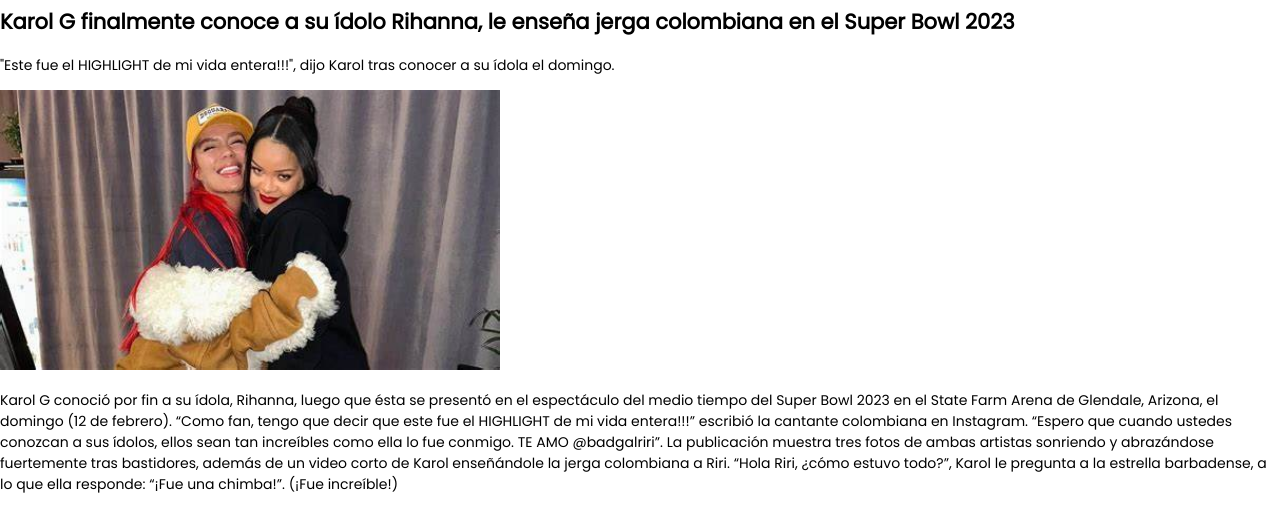
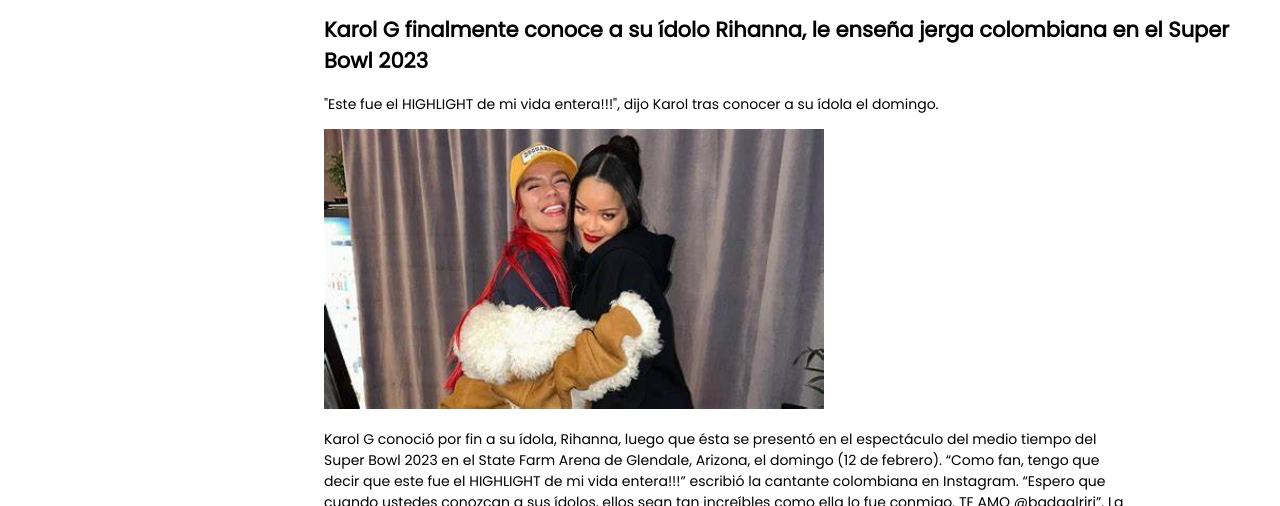
Before and after one commit to FranMarvelous/ejercicios-cursofrontend, a plain HTML site: page Ejercicio3-1.html in a window 1280 px wide. Shown: the part 260-766 px from the top of the page. Drawn offline with Linux system fonts and the light colour scheme; a web font is replaced by a local one.

Commit message:
Ajustes a article

```diff
--- a/assets/estiloamazine.css
+++ b/assets/estiloamazine.css
@@ -1,7 +1,3 @@
-body{
-    margin: 0;
-}
-
 /* header */
 #logoimg {
     width: 150px;
@@ -51,8 +47,13 @@ article{
     font-family: 'Poppins';
     color: black;
     font-size: 14px;
+    margin-left: 25%;
 }
 
 #fotoriri {
     width: 500px;
 }
+
+p{
+    max-width: 800px;
+}
```
